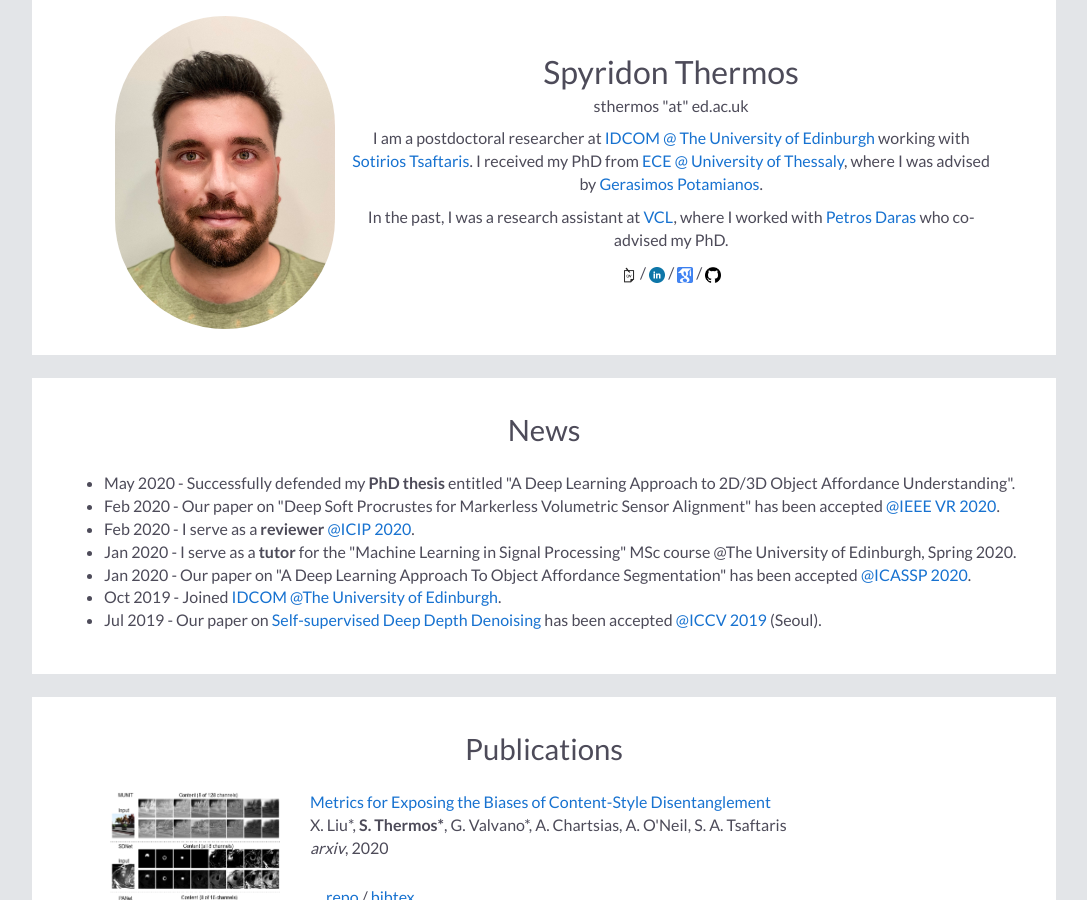
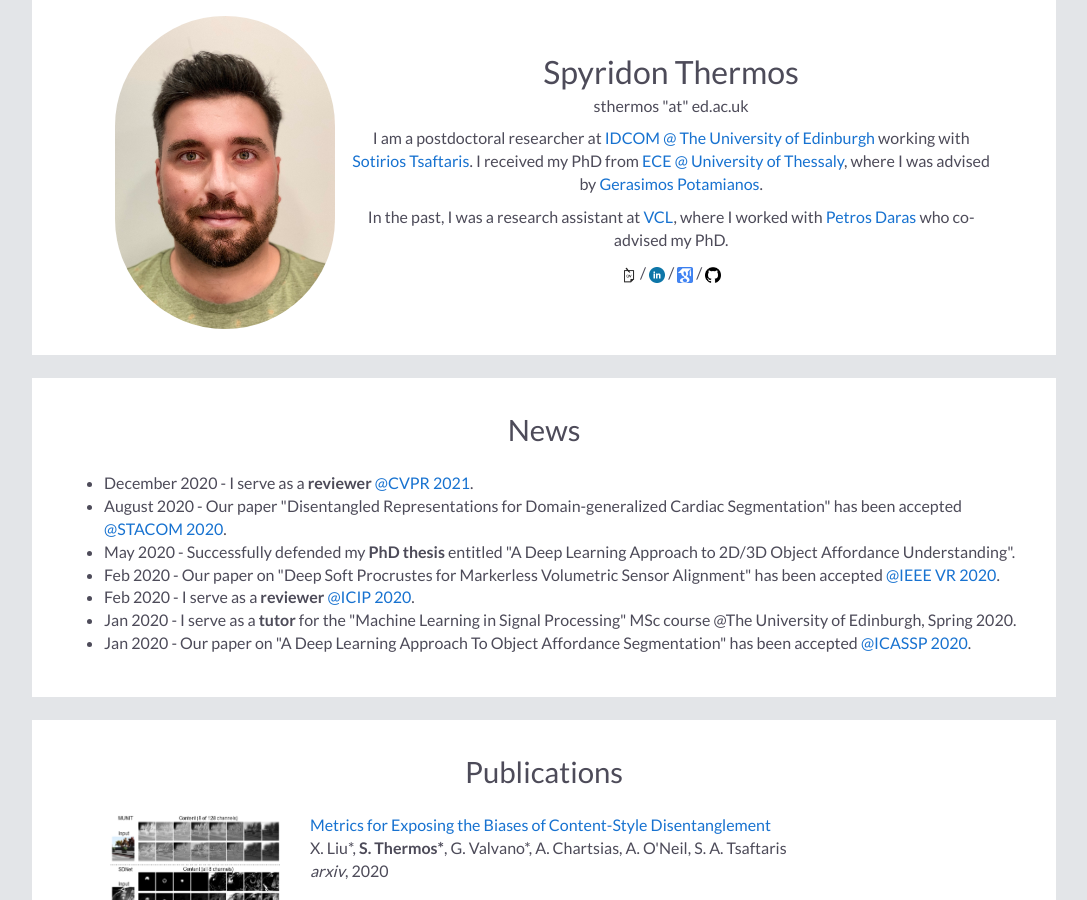
Before and after one commit to spthermo/spthermo.github.io, a Jekyll site: the page built from index.md, in a window 1280 px wide and 900 px high. Shown: the whole window, without its empty margins (96-1183 px from the left). Built offline with Jekyll 4.4.1, drawn with Linux system fonts in a browser that asks for light colours; nearby versions of some CDN libraries; our own code applies the rules of GitHub Pages for plain Markdown files.

Commit message:
Update default.html

```diff
--- a/_layouts/default.html
+++ b/_layouts/default.html
@@ -56,13 +56,13 @@
     <h2>News</h2>
       <div class="news">
         <ul>
+          <li><span> December 2020 - I serve as a <strong> reviewer </strong> <a href="http://cvpr2021.thecvf.com/">@CVPR 2021</a>.
+          <li><span> August 2020 - Our paper "Disentangled Representations for Domain-generalized Cardiac Segmentation" has been accepted <a href="https://stacom2020.cardiacatlas.org/">@STACOM 2020</a>.
           <li><span> May 2020 - Successfully defended my <strong>PhD thesis</strong> entitled "A Deep Learning Approach to 2D/3D Object Affordance Understanding".
           <li><span> Feb 2020 - Our paper on "Deep Soft Procrustes for Markerless Volumetric Sensor Alignment" has been accepted <a href="http://ieeevr.org/2020/">@IEEE VR 2020</a>.
           <li><span> Feb 2020 - I serve as a <strong> reviewer </strong> <a href="https://2020.ieeeicip.org/">@ICIP 2020</a>.
-            <li><span> Jan 2020 - I serve as a <strong> tutor </strong> for the "Machine Learning in Signal Processing" MSc course @The University of Edinburgh, Spring 2020.
+          <li><span> Jan 2020 - I serve as a <strong> tutor </strong> for the "Machine Learning in Signal Processing" MSc course @The University of Edinburgh, Spring 2020.
           <li><span> Jan 2020 - Our paper on "A Deep Learning Approach To Object Affordance Segmentation" has been accepted <a href="https://2020.ieeeicassp.org/">@ICASSP 2020</a>.
-          <li><span> Oct 2019 - Joined <a href="https://www.eng.ed.ac.uk/research/institutes/idcom">IDCOM @The University of Edinburgh</a>.
-          <li><span> Jul 2019 - Our paper on <a href="https://vcl3d.github.io/DeepDepthDenoising/">Self-supervised Deep Depth Denoising</a> has been accepted <a href="http://iccv2019.thecvf.com/">@ICCV 2019</a> (Seoul).
         </ul>
       </div>
     </table>
```
